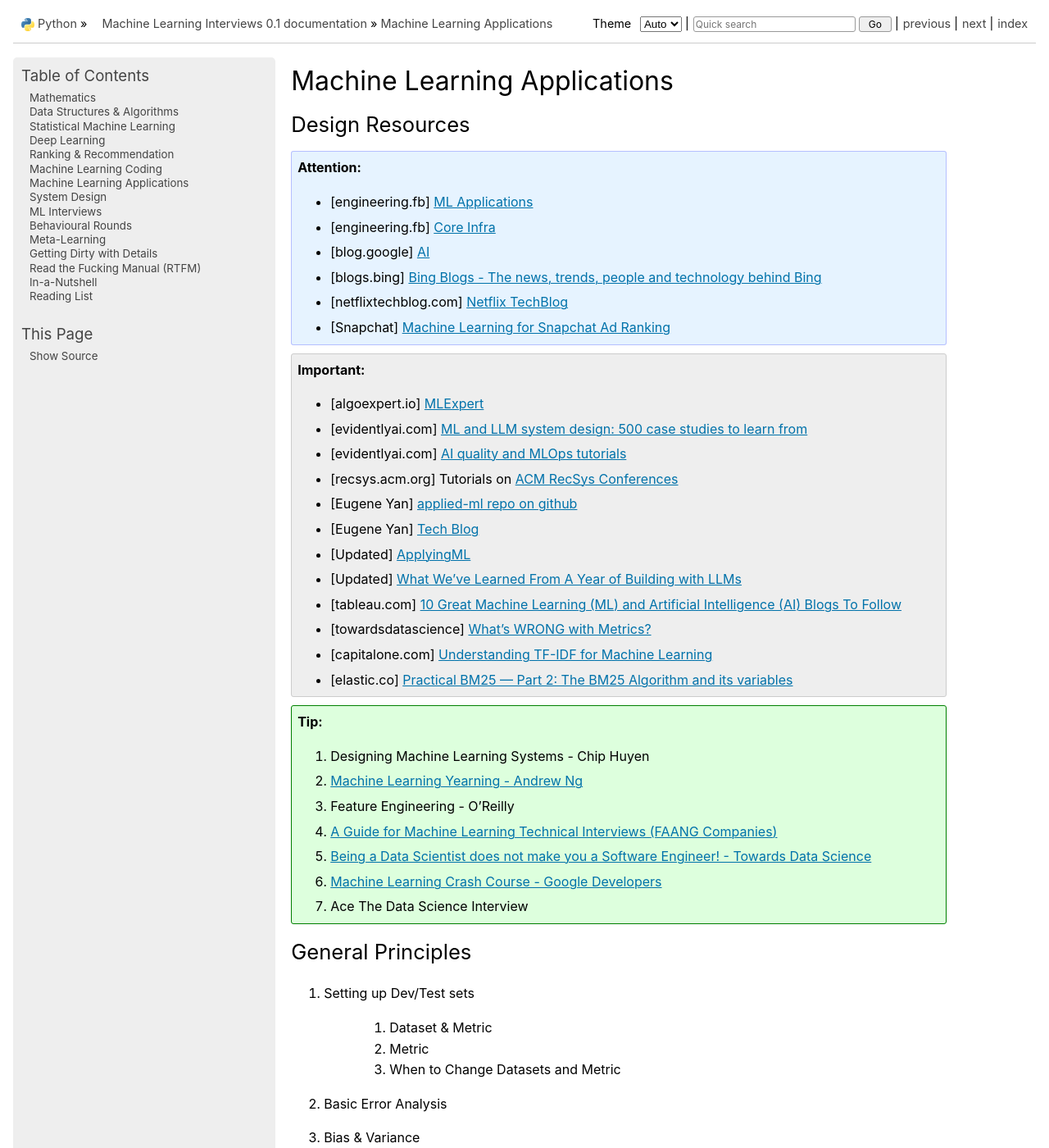
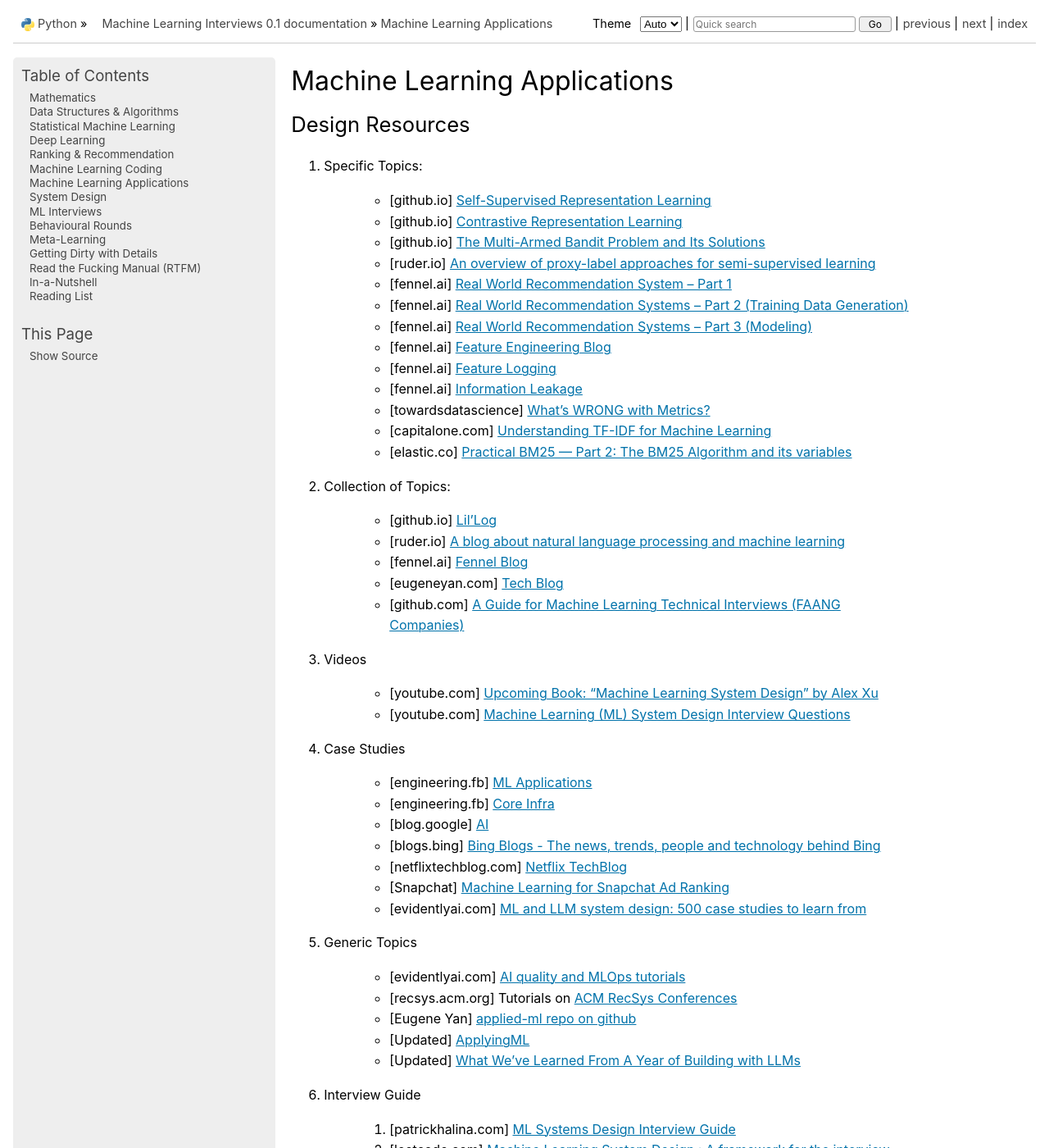
Before and after one commit to uselesstechjunks/leetcode, a Sphinx documentation site: the page built from docs/source/mlapp.rst, in a window 1280 px wide and 1400 px high. Shown: the whole window at 82% size. Built offline with Sphinx 7.4.7, drawn with Linux system fonts in a browser that asks for light colours; some of the changed text lies outside the part shown.

Commit message:
Update design.rst (#452)
* Update design.rst

* Update design.rst

* Update mlapp.rst

* Update mlapp.rst

* Update design.rst

```diff
--- a/docs/source/mlapp.rst
+++ b/docs/source/mlapp.rst
@@ -4,36 +4,64 @@ Machine Learning Applications
 *******************************************************************************
 Design Resources
 *******************************************************************************
-.. attention::
+1. Specific Topics:
+
+	- [github.io] `Self-Supervised Representation Learning <https://lilianweng.github.io/posts/2019-11-10-self-supervised/>`_
+	- [github.io] `Contrastive Representation Learning <https://lilianweng.github.io/posts/2021-05-31-contrastive/>`_
+	- [github.io] `The Multi-Armed Bandit Problem and Its Solutions  <https://lilianweng.github.io/posts/2018-01-23-multi-armed-bandit/>`_
+	- [ruder.io] `An overview of proxy-label approaches for semi-supervised learning <https://www.ruder.io/semi-supervised/>`_
+	- [fennel.ai] `Real World Recommendation System – Part 1 <https://fennel.ai/blog/real-world-recommendation-system/>`_
+	- [fennel.ai] `Real World Recommendation Systems – Part 2 (Training Data Generation) <https://fennel.ai/blog/real-world-recommendation-systems/>`_
+	- [fennel.ai] `Real World Recommendation Systems – Part 3 (Modeling) <https://fennel.ai/blog/real-world-recommendation-systems-21e/>`_
+	- [fennel.ai] `Feature Engineering Blog <https://blog.fennel.ai/p/feature-engineering-for-recommendation>`_
+	- [fennel.ai] `Feature Logging <https://fennel.ai/blog/feature-engineering-for-recommendation-031/>`_
+	- [fennel.ai] `Information Leakage <https://www.fennel.ai/blog/two-types-of-information-leakage/>`_
+	- [towardsdatascience] `What's WRONG with Metrics? <https://towardsdatascience.com/choosing-the-right-metric-is-a-huge-issue-99ccbe73de61>`_
+	- [capitalone.com] `Understanding TF-IDF for Machine Learning <https://www.capitalone.com/tech/machine-learning/understanding-tf-idf/>`_
+	- [elastic.co] `Practical BM25 — Part 2: The BM25 Algorithm and its variables <https://www.elastic.co/blog/practical-bm25-part-2-the-bm25-algorithm-and-its-variables/>`_
+2. Collection of Topics:
+
+	- [github.io] `Lil’Log <https://lilianweng.github.io/>`_
+	- [ruder.io] `A blog about natural language processing and machine learning <https://www.ruder.io/>`_
+	- [fennel.ai] `Fennel Blog <https://fennel.ai/blog/>`_
+	- [eugeneyan.com] `Tech Blog <https://eugeneyan.com/>`_
+	- [github.com] `A Guide for Machine Learning Technical Interviews (FAANG Companies) <https://github.com/alirezadir/machine-learning-interview-enlightener>`_
+3. Videos
+
+	- [youtube.com] `Upcoming Book: "Machine Learning System Design" by Alex Xu <https://youtube.com/playlist?list=PLlvnxKilk3aKx0oFua-HTtFf-d_inQ8Qn>`_
+	- [youtube.com] `Machine Learning (ML) System Design Interview Questions <https://www.youtube.com/playlist?list=PLlvnxKilk3aIbyEp3MFlTkYItrLmjS-T3>`_
+4. Case Studies
+
 	* [engineering.fb] `ML Applications <https://engineering.fb.com/category/ml-applications/>`_
 	* [engineering.fb] `Core Infra <https://engineering.fb.com/category/core-data/>`_
 	* [blog.google] `AI <https://blog.google/technology/ai/>`_
 	* [blogs.bing] `Bing Blogs - The news, trends, people and technology behind Bing <https://blogs.bing.com/>`_
 	* [netflixtechblog.com] `Netflix TechBlog <https://netflixtechblog.com/>`_
 	* [Snapchat] `Machine Learning for Snapchat Ad Ranking <https://eng.snap.com/machine-learning-snap-ad-ranking>`_
+	* [evidentlyai.com] `ML and LLM system design: 500 case studies to learn from <https://www.evidentlyai.com/ml-system-design>`_
+5. Generic Topics
 
-.. important::
-	* [algoexpert.io] `MLExpert <https://www.algoexpert.io/machine-learning/product>`_
-	* [evidentlyai.com] `ML and LLM system design: 500 case studies to learn from <https://www.evidentlyai.com/ml-system-design>`_
 	* [evidentlyai.com] `AI quality and MLOps tutorials <https://www.evidentlyai.com/mlops-tutorials>`_
 	* [recsys.acm.org] Tutorials on `ACM RecSys Conferences <https://recsys.acm.org/>`_
 	* [Eugene Yan] `applied-ml repo on github <https://github.com/eugeneyan/applied-ml>`_
-	* [Eugene Yan] `Tech Blog <https://eugeneyan.com/>`_
 	* [Updated] `ApplyingML <https://applyingml.com/>`_
 	* [Updated] `What We’ve Learned From A Year of Building with LLMs <https://applied-llms.org/>`_
-	* [tableau.com] `10 Great Machine Learning (ML) and Artificial Intelligence (AI) Blogs To Follow <https://www.tableau.com/learn/articles/blogs-about-machine-learning-artificial-intelligence>`_
-	* [towardsdatascience] `What's WRONG with Metrics? <https://towardsdatascience.com/choosing-the-right-metric-is-a-huge-issue-99ccbe73de61>`_
-	* [capitalone.com] `Understanding TF-IDF for Machine Learning <https://www.capitalone.com/tech/machine-learning/understanding-tf-idf/>`_
-	* [elastic.co] `Practical BM25 — Part 2: The BM25 Algorithm and its variables <https://www.elastic.co/blog/practical-bm25-part-2-the-bm25-algorithm-and-its-variables/>`_
+6. Interview Guide
 
-.. tip::
+	#. [patrickhalina.com] `ML Systems Design Interview Guide <http://patrickhalina.com/posts/ml-systems-design-interview-guide/>`_
+	#. [leetcode.com] `Machine Learning System Design : A framework for the interview day <https://leetcode.com/discuss/interview-question/system-design/566057/Machine-Learning-System-Design-%3A-A-framework-for-the-interview-day>`_
+	#. [stackexchange.com] `Preparing for a Machine Learning Design Interview <https://datascience.stackexchange.com/questions/69981/preparing-for-a-machine-learning-design-interview>`_
+	* [algoexpert.io] `MLExpert <https://www.algoexpert.io/machine-learning/product>`_
+7. Resources
+
+	#. Machine Learning System Design Interview - Alex Xu
 	#. Designing Machine Learning Systems - Chip Huyen
-	#. `Machine Learning Yearning - Andrew Ng <https://www.deeplearning.ai/wp-content/uploads/2021/01/andrew-ng-machine-learning-yearning.pdf>`_
 	#. Feature Engineering - O'Reilly
-	#. `A Guide for Machine Learning Technical Interviews (FAANG Companies) <https://github.com/alirezadir/machine-learning-interview-enlightener>`_
-	#. `Being a Data Scientist does not make you a Software Engineer! - Towards Data Science <https://towardsdatascience.com/being-a-data-scientist-does-not-make-you-a-software-engineer-c64081526372>`_
-	#. `Machine Learning Crash Course - Google Developers <https://developers.google.com/machine-learning/crash-course/>`_
 	#. Ace The Data Science Interview
+	#. [deeplearning.ai] `Machine Learning Yearning - Andrew Ng <https://www.deeplearning.ai/wp-content/uploads/2021/01/andrew-ng-machine-learning-yearning.pdf>`_
+	#. [towardsdatascience.com] `Being a Data Scientist does not make you a Software Engineer! - Towards Data Science <https://towardsdatascience.com/being-a-data-scientist-does-not-make-you-a-software-engineer-c64081526372>`_
+	#. [developers.google.com] `Machine Learning Crash Course - Google Developers <https://developers.google.com/machine-learning/crash-course/>`_
+	#. [tableau.com] `10 Great Machine Learning (ML) and Artificial Intelligence (AI) Blogs To Follow <https://www.tableau.com/learn/articles/blogs-about-machine-learning-artificial-intelligence>`_
 
 *******************************************************************************
 General Principles
@@ -53,17 +81,25 @@ General Principles
 #. Error Analysis by Parts
 
 ****************************************************************************
-RecSys
+Search and RecSys
 ****************************************************************************
-#. e-commerce (Amazon, Alibaba)
-#. music (Spotify)
-#. image (Instagram)
-#. video (Netflix, Firestick, YouTube)
-#. voice (Alexa)
-#. short-video (Tiktok)
-#. food (DoorDash, UberEats)
-#. travel (...)
-#. social (Facebook, Twitter)
+Patterns
+
+	#. Query to Item - search
+	#. Item to Item - similar items
+	#. User to Item - homepage recommendation
+	#. User to User - people you may know
+Domains
+
+	#. e-commerce (Amazon, Alibaba)
+	#. music (Spotify)
+	#. image (Instagram)
+	#. video (Netflix, Firestick, YouTube)
+	#. voice (Alexa)
+	#. short-video (Tiktok)
+	#. food (DoorDash, UberEats)
+	#. travel (...)
+	#. social (Facebook, Twitter)
 
 ****************************************************************************
 Ads
```
Also changed, not shown: docs/source/interviews/design.rst (+0 -14 lines).
